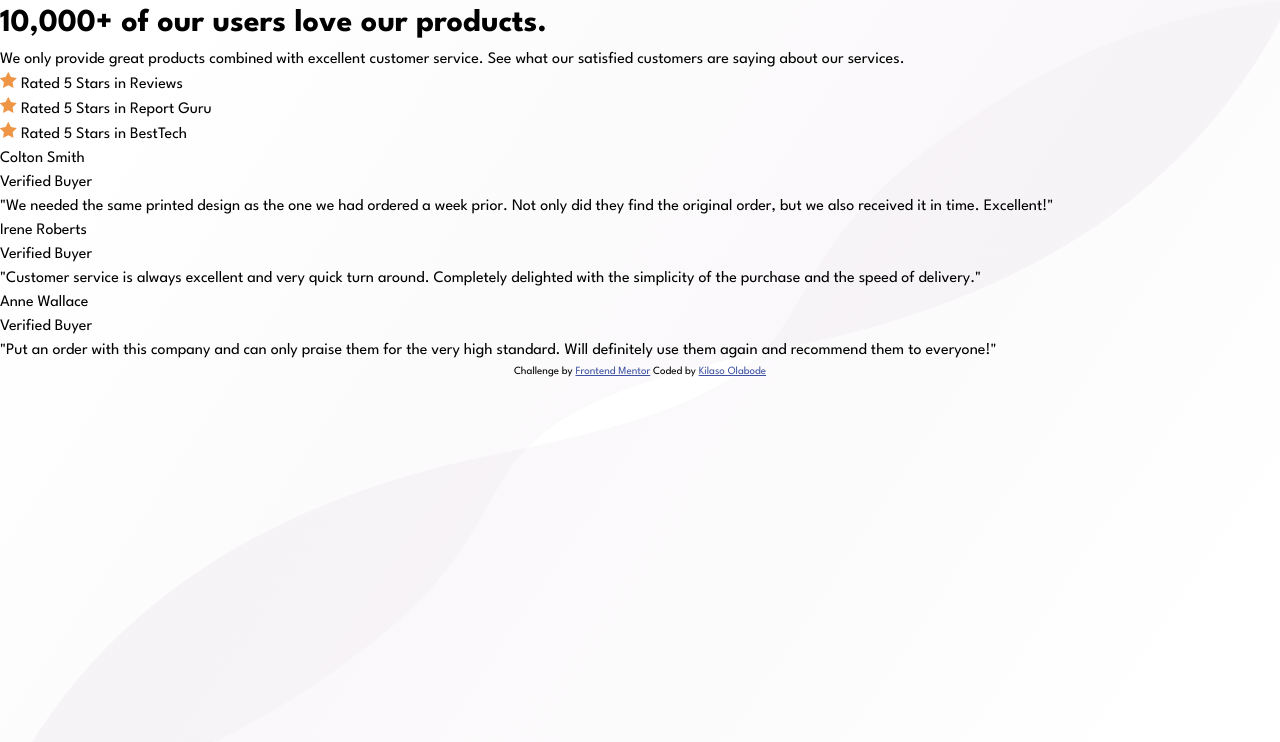
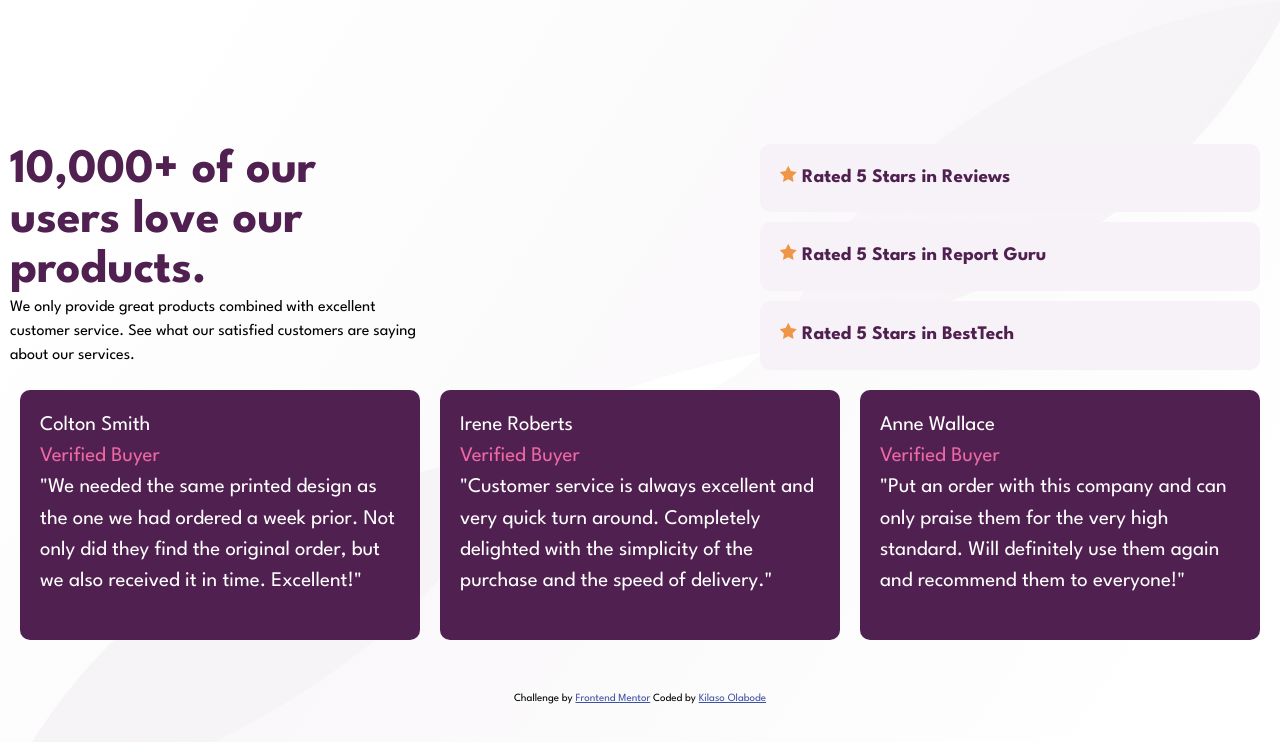
Before and after one commit to Great-kiola/Social-proof-fem, a plain HTML site: page index.html in a window 1280 px wide. Drawn offline with Linux system fonts and the light colour scheme.

Commit message:
made chnages to the html and css files

```diff
--- a/index.html
+++ b/index.html
@@ -43,7 +43,7 @@
           <div class="crd">
             <ul>
               <li>Colton Smith </li>
-              <li>Verified Buyer</li>
+              <li class="verified">Verified Buyer</li>
             </ul>
 
             <p> "We needed the same printed design as the one we had ordered a week prior.
@@ -55,7 +55,7 @@
           <div class="crd">
             <ul>
               <li>Irene Roberts </li>
-              <li>Verified Buyer</li>
+              <li class="verified">Verified Buyer</li>
             </ul>
 
             <p> "Customer service is always excellent and very quick turn around. Completely
@@ -65,8 +65,8 @@
 
           <div class="crd">
             <ul>
-              <li>Anne Wallace  </li>
-              <li>Verified Buyer</li>
+              <li>Anne Wallace </li>
+              <li class="verified">Verified Buyer</li>
             </ul>
 
             <p> "Put an order with this company and can only praise them for the very high
--- a/style.css
+++ b/style.css
@@ -15,8 +15,71 @@ body {
   background-size: cover;
   position: relative;
   top: 70px 20px;
+  display: flex;
+  align-items: center;
+  justify-content: center;
+  flex-direction: column;
+}
 
+main {
+  margin: 40px;
+}
 
+.texts{
+  width: 420px;
+}
+
+.firstContainer{
+  display: flex;
+  align-items: center;
+  justify-content: space-between;
+}
+
+h1{
+  font-size: 3rem;
+  color: var(--VeryDarkMagenta);
+  line-height: 50px;
+}
+
+.ratings{
+  display: flex;
+  align-items: center;
+  justify-content: right;
+}
+
+.rate{
+  color: var(--VeryDarkMagenta);
+  background-color: var(--LightGrayishMagenta);
+  padding: 20px;
+  margin: 10px;
+  border-radius: 10px;
+  width: 500px;
+  font-weight: 700;
+  font-size: 1.2rem;
+}
+
+.card{
+  display: flex;
+  align-items: center;
+}
+
+.crd{
+  border-radius: 10px;
+  background-color: var(--VeryDarkMagenta);
+  margin: 10px;
+  padding: 20px;
+  color: white;
+  width: 400px;
+  height: 250px;
+  font-size: 1.3rem;
+}
+
+.verified{
+  color: var(--SoftPink);
+}
+
+ul{
+  list-style: none;
 }
 
 :root {
```
